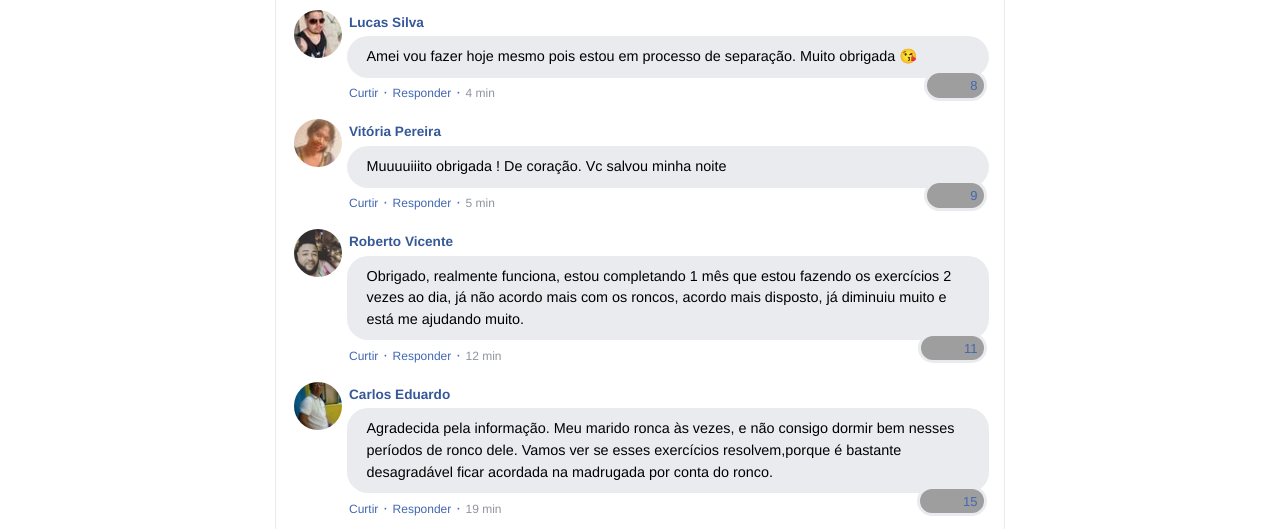
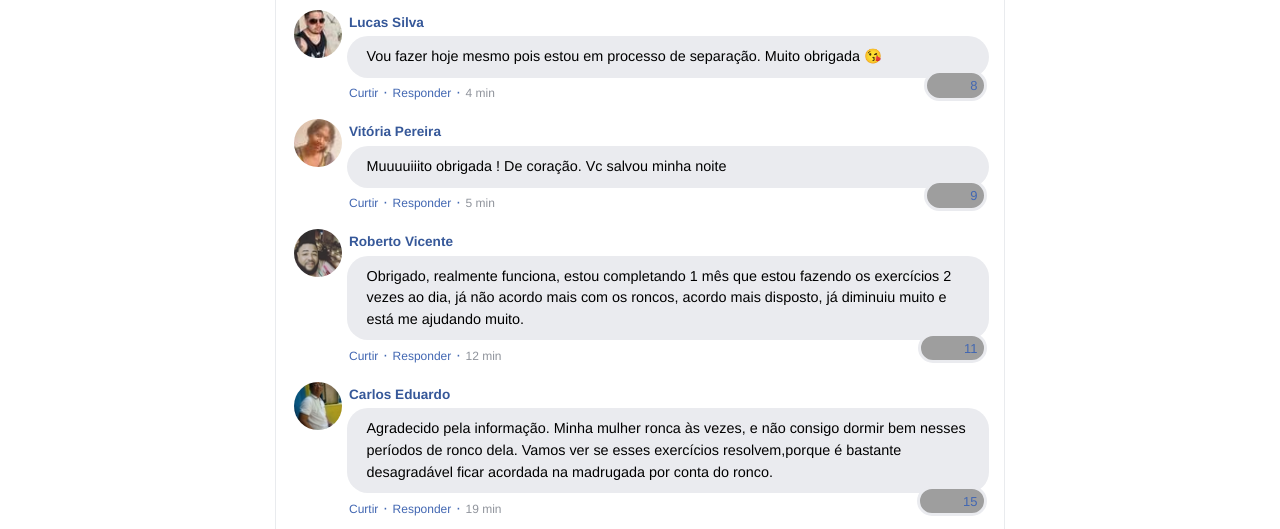
Before and after one commit to wcvicente/roncozero.site, a plain HTML site: page index.html in a window 1280 px wide. Shown: the part 380-909 px from the top of the page. Drawn offline with nearby package versions, Linux system fonts and the light colour scheme; grey boxes are pictures that could not be loaded; a script that the page names is missing.

Commit message:
Add files via upload

```diff
--- a/index.html
+++ b/index.html
@@ -94,7 +94,7 @@
                       </td>
                     </tr>
                     <tr>
-                      <td class="fb-comments-comment-text">Amei vou fazer hoje mesmo pois estou em processo de separação. Muito obrigada 😘</td>
+                      <td class="fb-comments-comment-text">Vou fazer hoje mesmo pois estou em processo de separação. Muito obrigada 😘</td>
                     </tr>
                     <tr>
                       <td class="fb-comments-comment-actions">
@@ -181,7 +181,7 @@
                       </td>
                     </tr>
                     <tr>
-                      <td class="fb-comments-comment-text"> Agradecida pela informação. Meu marido ronca às vezes, e não consigo dormir bem nesses períodos de ronco dele. Vamos ver se esses exercícios resolvem,porque é bastante desagradável ficar acordada na madrugada por conta do ronco.</td>
+                      <td class="fb-comments-comment-text"> Agradecido pela informação. Minha mulher ronca às vezes, e não consigo dormir bem nesses períodos de ronco dela. Vamos ver se esses exercícios resolvem,porque é bastante desagradável ficar acordada na madrugada por conta do ronco.</td>
                     </tr>
                     <tr>
                       <td class="fb-comments-comment-actions">
```
